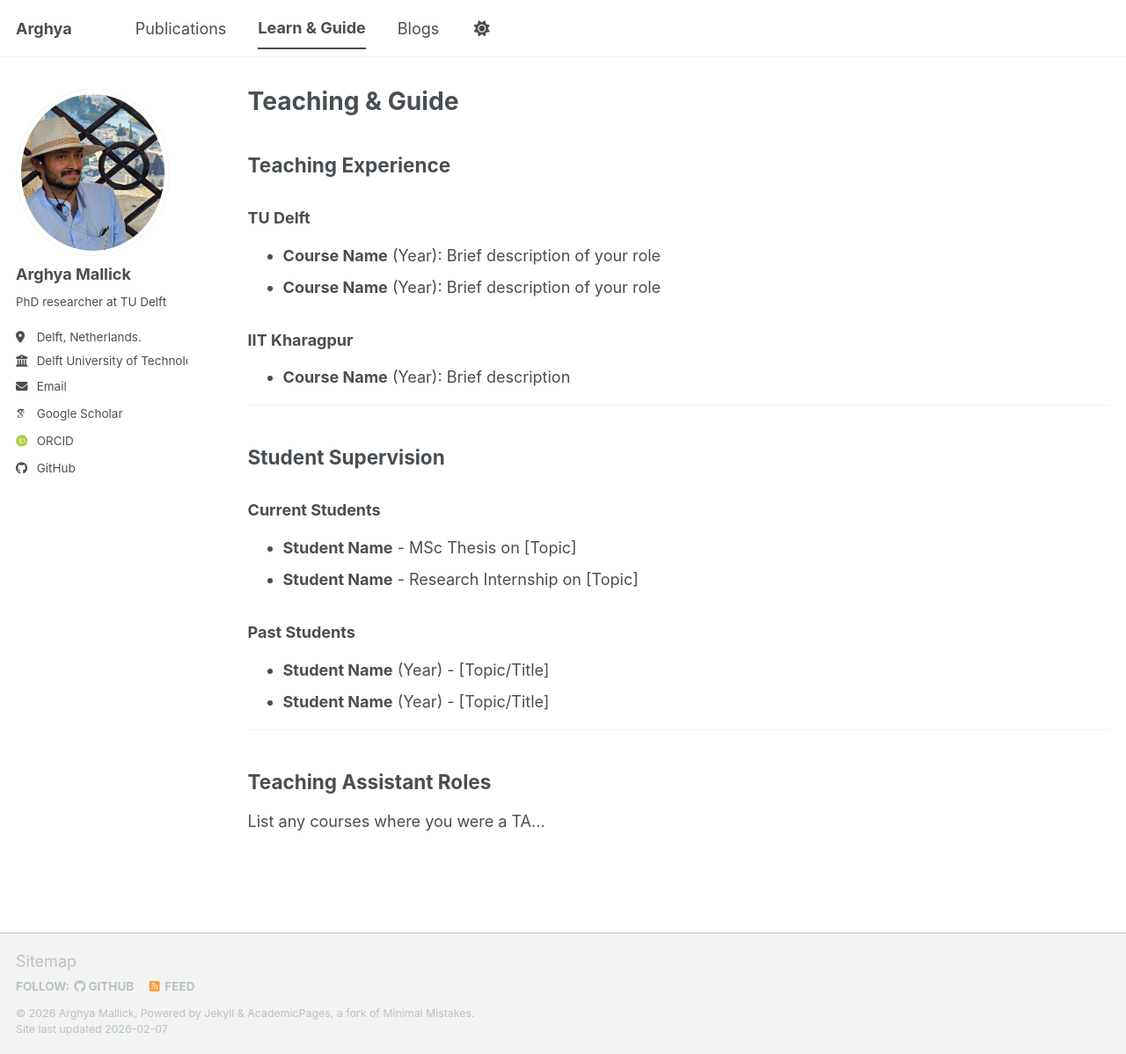
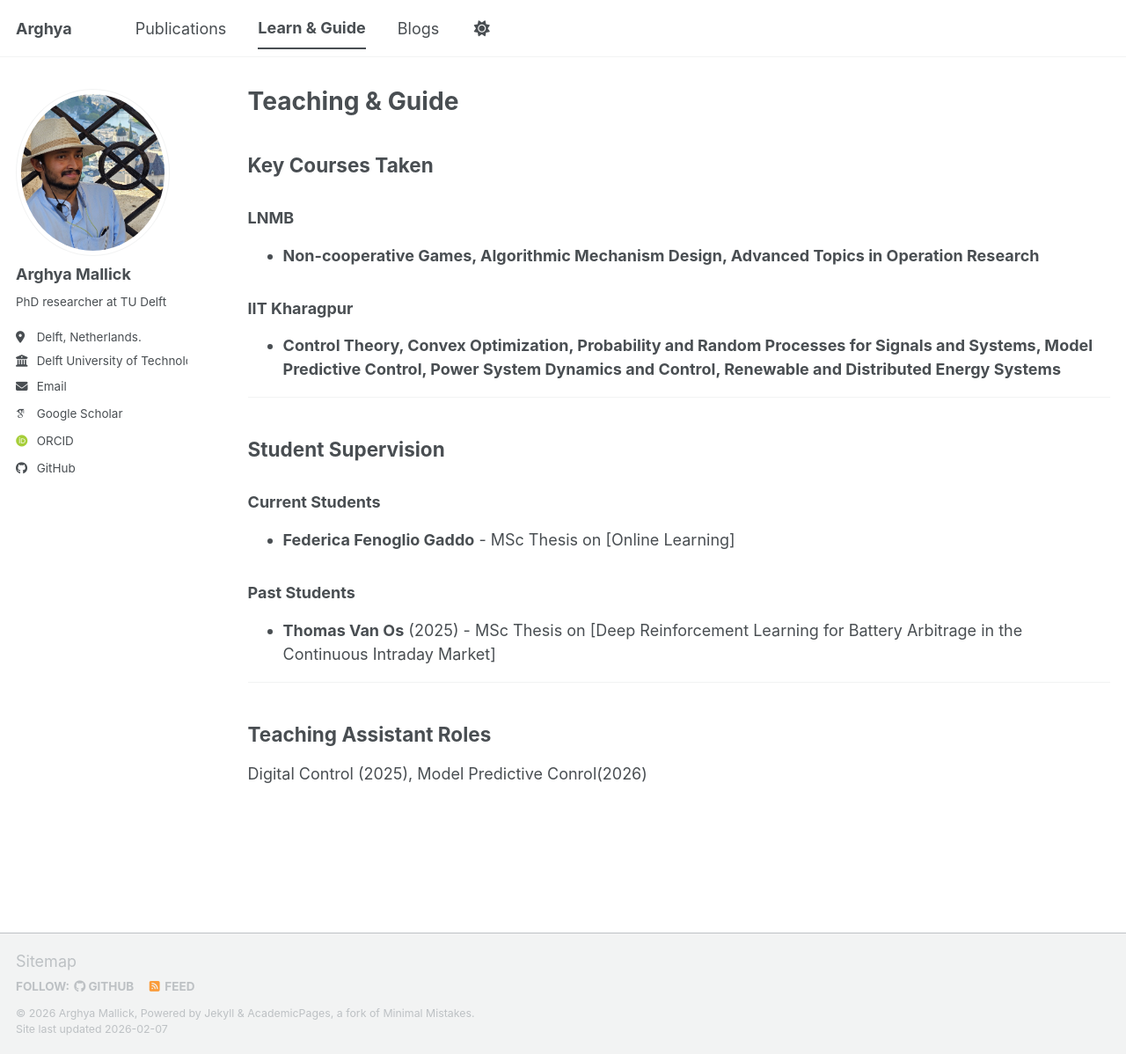
Before and after one commit to amallick-tudelft/amallick-tudelft.github.io, a Jekyll site: the page built from _pages/teaching.md, in a window 1280 px wide and 1198 px high. Shown: the whole window at 88% size. Built offline with Jekyll 4.4.1, drawn with Linux system fonts in a browser that asks for light colours; some web fonts are replaced; a script bundle is joined from its source files by our own code; library files that are not in the unit come from our copies.

Commit message:
Update teaching.md

```diff
--- a/_pages/teaching.md
+++ b/_pages/teaching.md
@@ -5,29 +5,26 @@ permalink: /teaching/
 author_profile: true
 ---
 
-## Teaching Experience
+## Key Courses Taken
 
-### TU Delft
-- **Course Name** (Year): Brief description of your role
-- **Course Name** (Year): Brief description of your role
+### LNMB
+- **Non-cooperative Games, Algorithmic Mechanism Design, Advanced Topics in Operation Research**
 
 ### IIT Kharagpur
-- **Course Name** (Year): Brief description
+- **Control Theory, Convex Optimization, Probability and Random Processes for Signals and Systems, Model Predictive Control, Power System Dynamics and Control, Renewable and Distributed Energy Systems**
 
 ---
 
 ## Student Supervision
 
 ### Current Students
-- **Student Name** - MSc Thesis on [Topic]
-- **Student Name** - Research Internship on [Topic]
+- **Federica Fenoglio Gaddo** - MSc Thesis on [Online Learning]
 
 ### Past Students
-- **Student Name** (Year) - [Topic/Title]
-- **Student Name** (Year) - [Topic/Title]
+- **Thomas Van Os** (2025) - MSc Thesis on [Deep Reinforcement Learning for Battery Arbitrage in the Continuous Intraday Market]
 
 ---
 
 ## Teaching Assistant Roles
 
-List any courses where you were a TA...
+Digital Control (2025), Model Predictive Conrol(2026)
```
